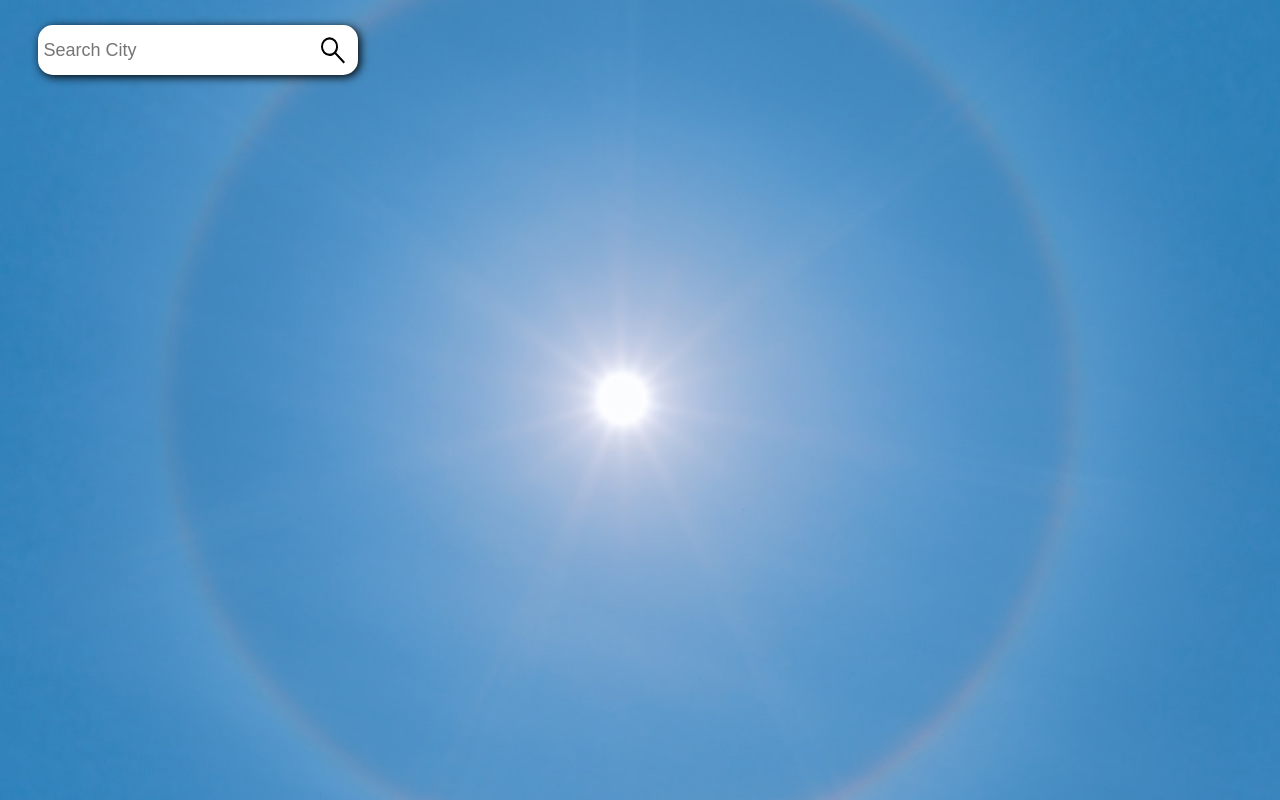
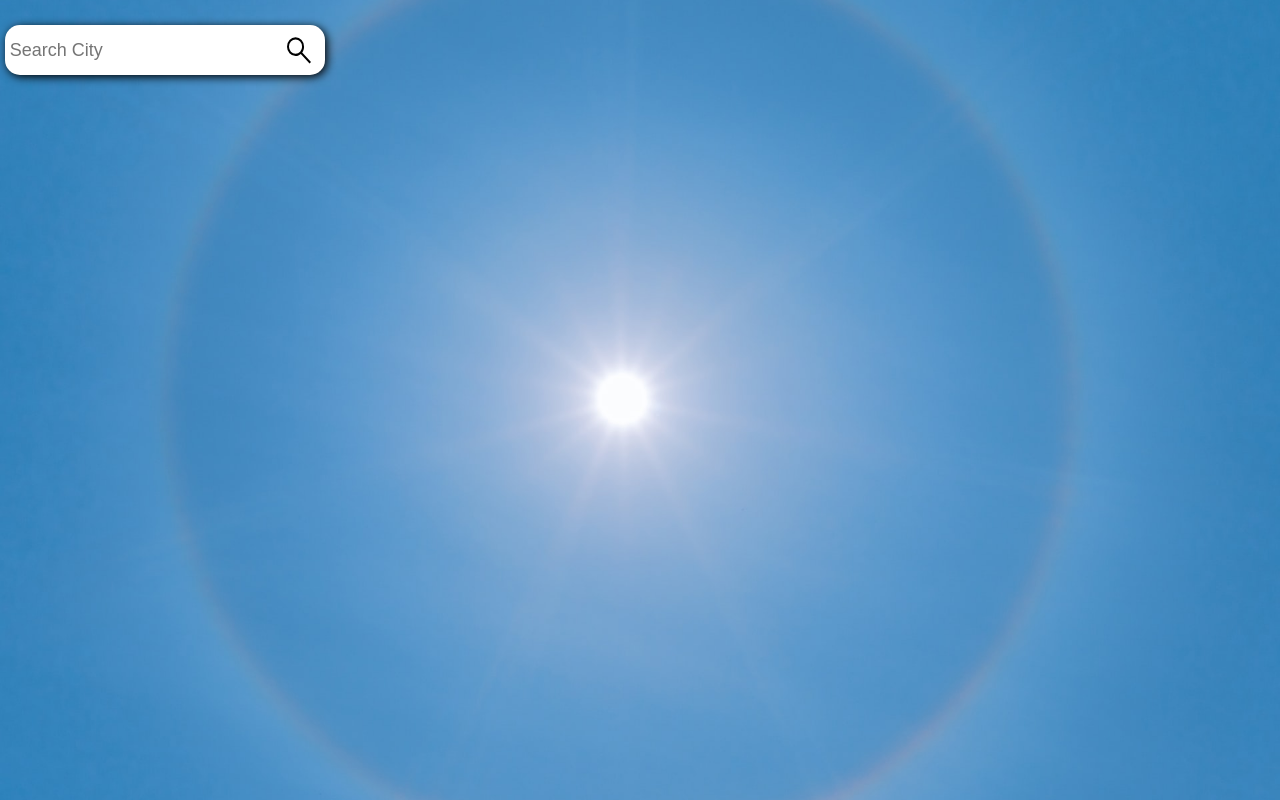
Before and after one commit to Stalloyde/weather-app, a website built with webpack: page src/index.html in a window 1280 px wide. Built offline with nearby package versions, Linux system fonts and the light colour scheme.

Commit message:
Fix moving content in relation to search results

```diff
--- a/src/style.css
+++ b/src/style.css
@@ -23,8 +23,8 @@ html {
 
 .bg {
   display: grid;
-  grid-template-columns: 1fr 4fr;
-  grid-template-rows: 1fr 10fr;
+  grid-template-columns: 1fr 3fr;
+  grid-template-rows: 1fr 8fr;
   grid-row: 1/4;
 }
 
@@ -62,10 +62,10 @@ html {
 
 .search-container {
   display: grid;
+  justify-content: center;
   grid-template-rows: 100px max-content;
-  justify-content: left;
   margin-left: 3%;
-  grid-column: 1/4;
+  grid-row: 1/3;
 }
 
 form {
```
